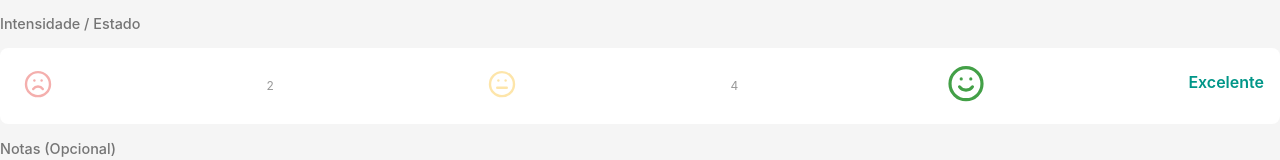
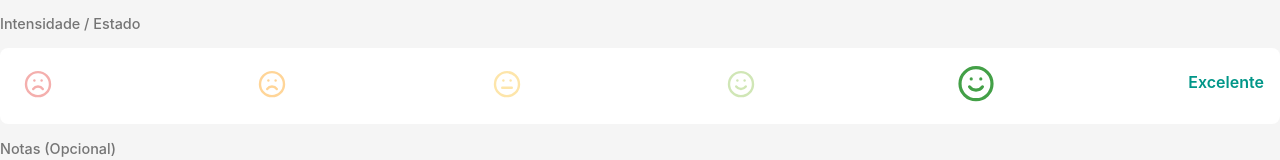
Before and after one commit to munizmath/minha-terapia, a React (Vite) app: page /tracker/symptom in a window 1280 px wide. Shown: the part 235-395 px from the top of the page. Built offline with nearby package versions, Linux system fonts and the light colour scheme.

Commit message:
chore: atualizações para branch 11122021-2-prd

```diff
--- a/src/pages/tracker/SymptomTracker.jsx
+++ b/src/pages/tracker/SymptomTracker.jsx
@@ -43,13 +43,17 @@ const SymptomTracker = () => {
                             onClick={() => setSeverity(level)}
                         >
                             {level === 1 ? <Frown color="#e53935" size={32} /> :
-                                level === 3 ? <Meh color="#fbc02d" size={32} /> :
-                                    level === 5 ? <Smile color="#43a047" size={32} /> :
-                                        <span className="dot">{level}</span>}
+                                level === 2 ? <Frown color="#ff9800" size={32} /> :
+                                    level === 3 ? <Meh color="#fbc02d" size={32} /> :
+                                        level === 4 ? <Smile color="#8bc34a" size={32} /> :
+                                            <Smile color="#43a047" size={32} />}
                         </button>
                     ))}
                     <p className="mood-label">
-                        {severity === 1 ? 'Péssimo' : severity === 5 ? 'Excelente' : 'Regular'}
+                        {severity === 1 ? 'Péssimo' :
+                            severity === 2 ? 'Ruim' :
+                                severity === 3 ? 'Regular' :
+                                    severity === 4 ? 'Bom' : 'Excelente'}
                     </p>
                 </div>
             );
```
